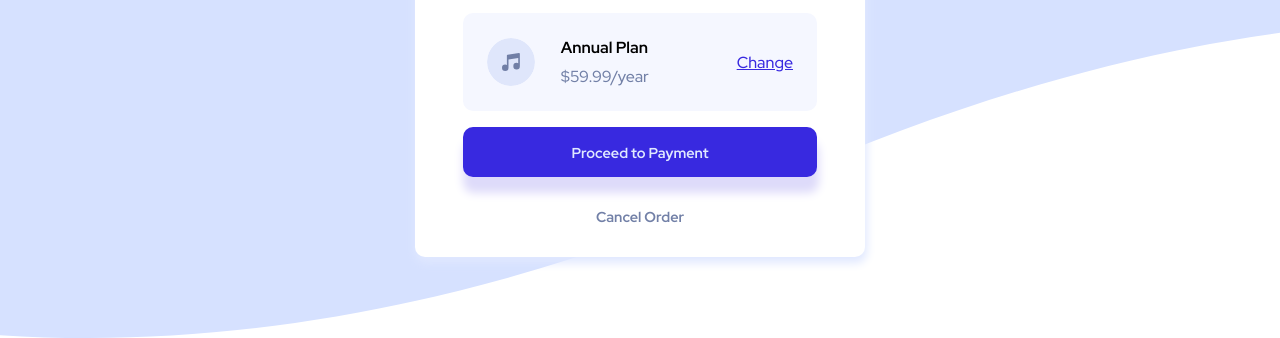
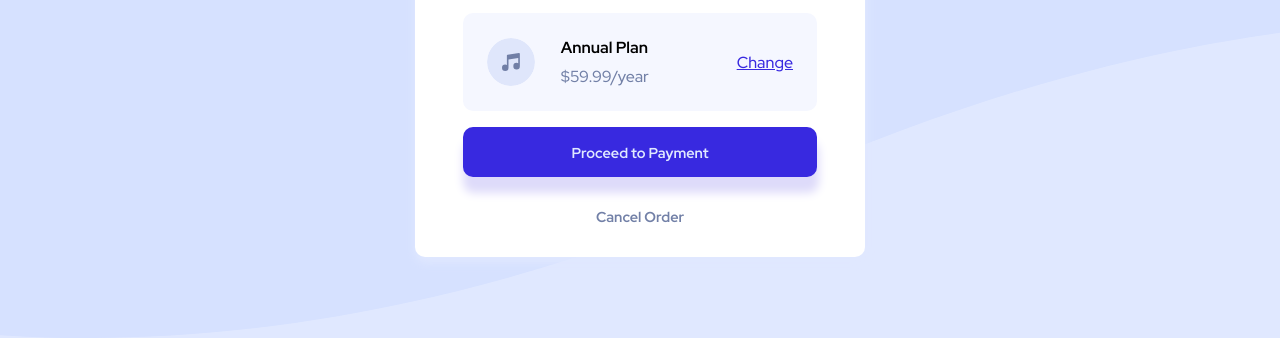
Before and after one commit to foodeco/fc-7, a plain HTML site: page index.html in a window 1280 px wide. Shown: the part 462-800 px from the top of the page. Drawn offline with Linux system fonts and the light colour scheme.

Commit message:
modified html and css

```diff
--- a/index.html
+++ b/index.html
@@ -14,7 +14,7 @@
   <link rel="stylesheet" href="./style.css">
 </head>
 <body>
-  <div class="container">
+  <main class="container">
     <div class="card-image"></div>
     <div class="main">
       <div class="header">
@@ -35,6 +35,6 @@
         <a href="*">Cancel Order</a>
       </div>
     </div>
-  </div>
+  </ㅡ>
 </body>
 </html>
--- a/style.css
+++ b/style.css
@@ -16,11 +16,10 @@ body {
   display: flex;
   justify-content: center;
   align-items: center;
-  height: 100vh;
-  background-image: url("./images/pattern-background-mobile.svg");
-  background-repeat: no-repeat;
+  min-height: 100vh;
+  background: url("./images/pattern-background-mobile.svg") var(--paleBlue);
+  background-repeat: no-repeat, no-repeat;
   background-size: cover;
-  max-width: 1440px;
 }
 .container {
   max-width: 450px;
```
